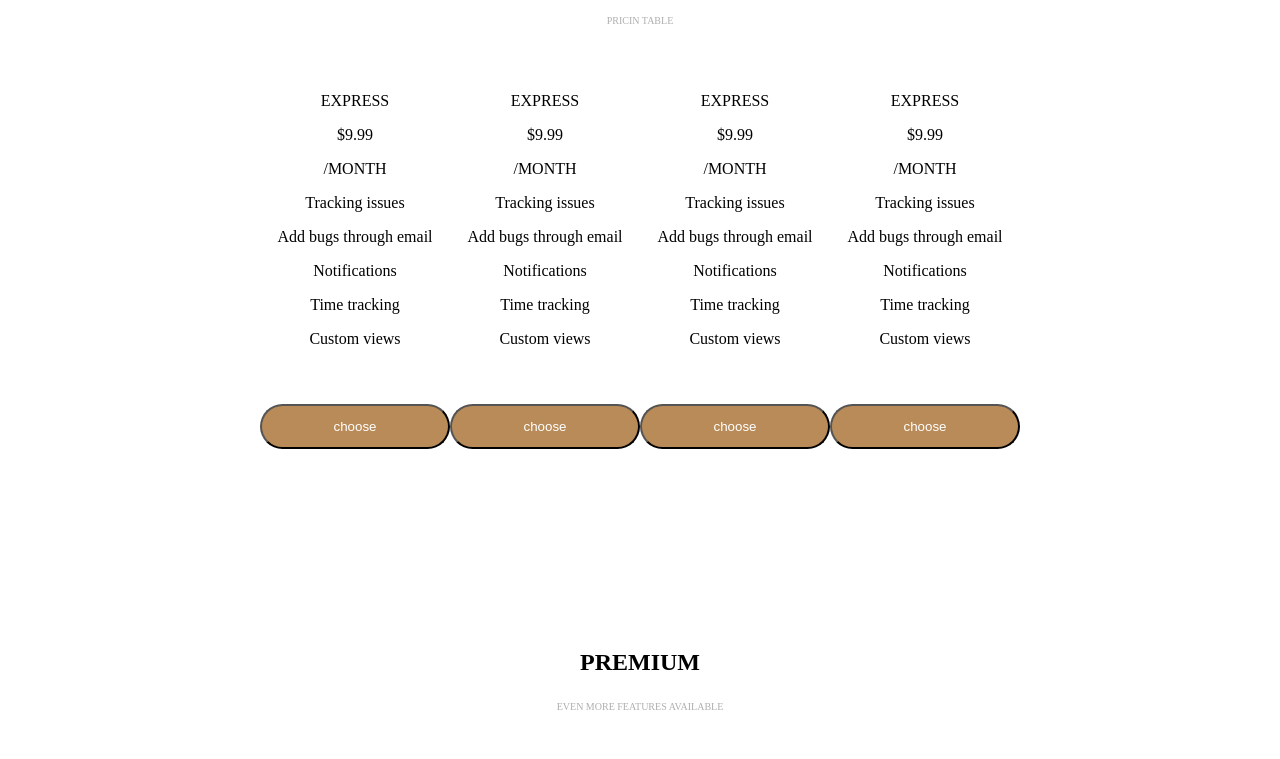
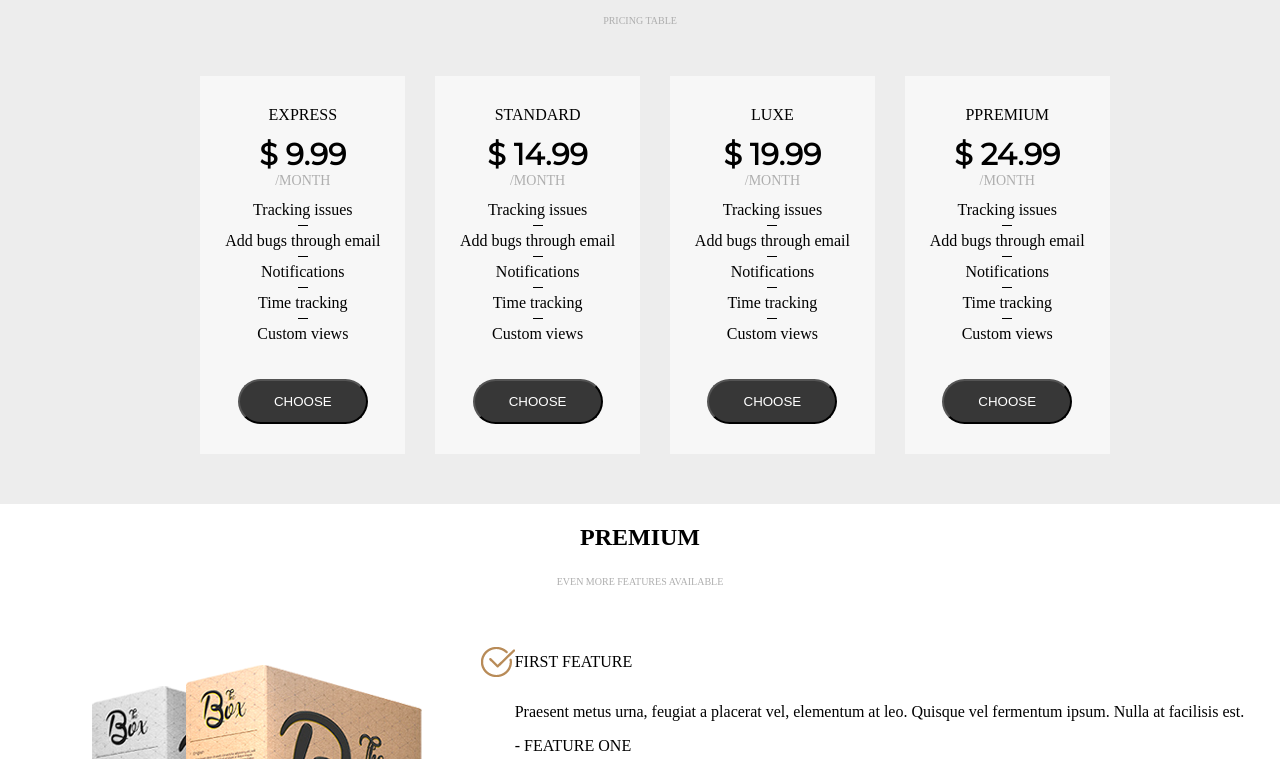
Before and after one commit to grzegorzgebala/awax-project, a website: page index.html in a window 1280 px wide. Shown: the part 4540-5299 px from the top of the page. Drawn offline with Linux system fonts and the light colour scheme.

Commit message:
Premium section

```diff
--- a/index.html
+++ b/index.html
@@ -224,12 +224,12 @@
 				</section>
 				<section class="price">
 					<h2>PRICE</h2>
-					<p class="who">PRICIN TABLE</p>
+					<p class="price_who">PRICING TABLE</p>
 					<div class="boxes">
 						<div class="box">
-							<p>EXPRESS</p>
-							<p class="price">$9.99<p>
-							<p>/MONTH</p>
+							<p class="title">EXPRESS</p>
+							<p class="box_price">$ 9.99</p>
+							<p class="month">/MONTH</p>
 							<p>Tracking issues</p>
 							<div class="line"></div>
 							<p>Add bugs through email</p>
@@ -239,12 +239,12 @@
 							<p>Time tracking</p>
 							<div class="line"></div>
 							<p>Custom views</p>
-							<button class="button">choose</button>
+							<button class="button">CHOOSE</button>
 						</div>
 						<div class="box">
-							<p>EXPRESS</p>
-							<p class="price">$9.99<p>
-							<p>/MONTH</p>
+							<p class="title">STANDARD</p>
+							<p class="box_price">$ 14.99</p>
+							<p class="month">/MONTH</p>
 							<p>Tracking issues</p>
 							<div class="line"></div>
 							<p>Add bugs through email</p>
@@ -254,12 +254,12 @@
 							<p>Time tracking</p>
 							<div class="line"></div>
 							<p>Custom views</p>
-							<button class="button">choose</button>
+							<button class="button">CHOOSE</button>
 						</div>
 						<div class="box">
-							<p>EXPRESS</p>
-							<p class="price">$9.99<p>
-							<p>/MONTH</p>
+							<p class="title">LUXE</p>
+							<p class="box_price">$ 19.99</p>
+							<p class="month">/MONTH</p>
 							<p>Tracking issues</p>
 							<div class="line"></div>
 							<p>Add bugs through email</p>
@@ -269,12 +269,12 @@
 							<p>Time tracking</p>
 							<div class="line"></div>
 							<p>Custom views</p>
-							<button class="button">choose</button>
+							<button class="button">CHOOSE</button>
 						</div>
 						<div class="box">
-							<p>EXPRESS</p>
-							<p class="price">$9.99<p>
-							<p>/MONTH</p>
+							<p class="title">PPREMIUM</p>
+							<p class="box_price">$ 24.99</p>
+							<p class="month">/MONTH</p>
 							<p>Tracking issues</p>
 							<div class="line"></div>
 							<p>Add bugs through email</p>
@@ -284,7 +284,7 @@
 							<p>Time tracking</p>
 							<div class="line"></div>
 							<p>Custom views</p>
-							<button class="button">choose</button>
+							<button class="button">CHOOSE</button>
 						</div>
 					</div>
 				</section>
@@ -298,22 +298,22 @@
 								<img src="images/ok.png" alt="ok">
 								<p>FIRST FEATURE</p>
 							</div>
-							<p>
+							<p class="list">
 								Praesent metus urna, feugiat a placerat vel, elementum at leo. Quisque vel fermentum ipsum. Nulla at facilisis est.
 							</p>
-							<p>- FEATURE ONE</p>
-							<p>- FEATURE TWO</p>
-							<p>- FEATURE THREE</p>
+							<p class="list">- FEATURE ONE</p>
+							<p class="list">- FEATURE TWO</p>
+							<p class="list">- FEATURE THREE</p>
 							<div class="menu">
 								<img src="images/ok.png" alt="ok">
 								<p>SECOND FEATURE</p>
 							</div>
-							<p>Praesent metus urna, feugiat a placerat vel</p>
+							<p class="list">Praesent metus urna, feugiat a placerat vel</p>
 							<div class="menu">
 								<img src="images/ok.png" alt="ok">
 								<p>THIRD FEATURE</p>
 							</div>
-							<p>Praesent metus urna, feugiat a placerat vel, elementum at leo. </p>
+							<p class="list">Praesent metus urna, feugiat a placerat vel, elementum at leo. </p>
 						</div>
 					</div>
 					<div class="big_line"></div>
--- a/sass/style.scss
+++ b/sass/style.scss
@@ -386,6 +386,7 @@ body {
   justify-content: center;
   align-items: center;
   flex-direction: column;
+  background-color: rgb(237, 237, 237);
 
   .boxes {
     display: flex;
@@ -393,6 +394,62 @@ body {
     align-items: center;
     text-align: center;
     flex-direction: row;
+    width: 100%;
+    margin-bottom: 50px;
+  }
+
+  .title {
+    margin-top: 30px;
+  }
+
+  .price_who {
+    margin: 0;
+    margin-top: 5px;
+    margin-bottom: 50px;
+    font-size: 10px;
+    color: rgb(174, 174, 174);
+  }
+
+  .box {
+    width: 16%;
+    background-color: rgb(247, 247, 247);
+    margin-left: 30px;
+    display: flex;
+    justify-content: center;
+    align-items: center;
+    flex-direction: column;
+
+    .box_price {
+      font-family: 'Montserrat', sans-serif;
+      font-size: 30px;
+      font-weight: bold;
+      margin-bottom: 0;
+    }
+
+    .month {
+      margin-top: 0;
+      font-size: 14px;
+      color: #aeaeae;
+    }
+  }
+
+  .button {
+    margin: 30px 0;
+    background-color: rgb(55, 55, 55);
+    width: 130px;
+  }
+
+  .button:hover {
+    background-color: #b88b58;
+  }
+
+  .line {
+    border-bottom: 1px solid black;
+    width: 10px;
+  }
+
+  p {
+    margin: 6px 0;
   }
 }
 
@@ -415,6 +472,9 @@ body {
     align-items: center;
     flex-direction: row;
   }
+  .list {
+      margin-left: 34px;
+    }
 }
 
 .some_facts {
```
Also changed, not shown: css/style.css.
